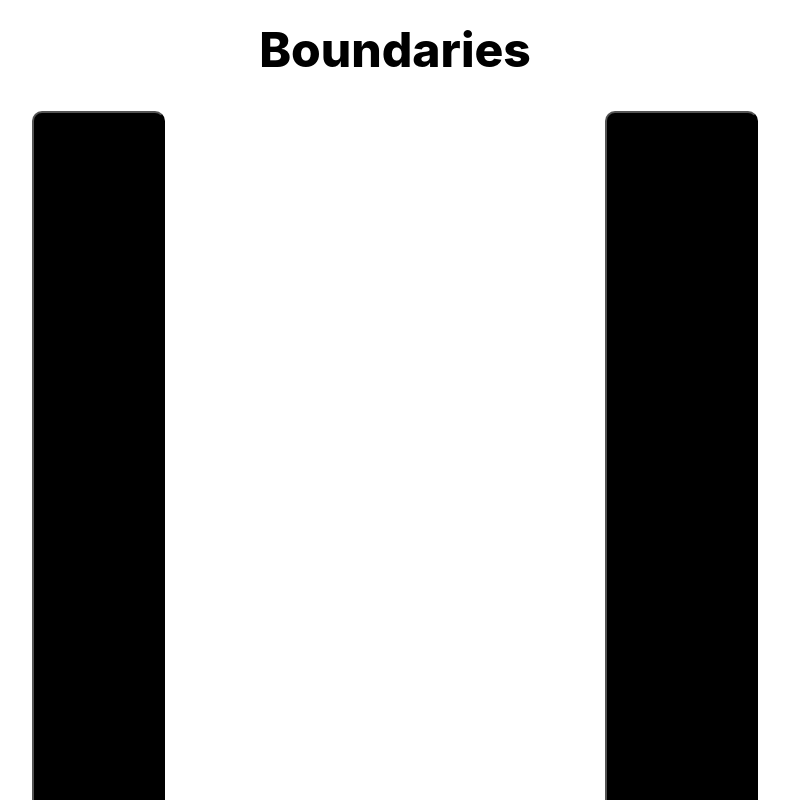
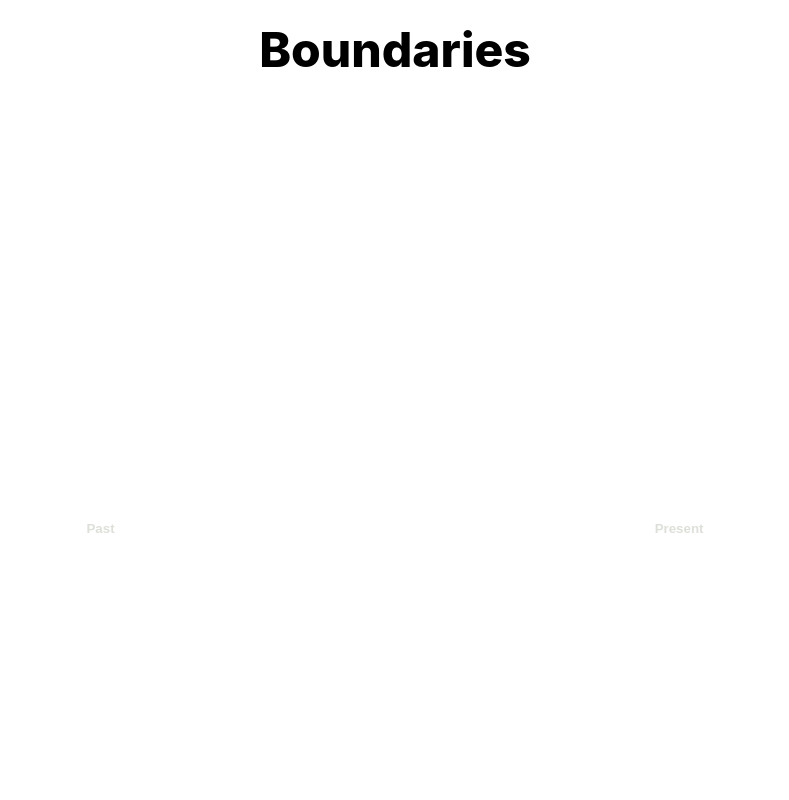
Before and after one commit to hgihyks/Boundaries, a React (Create React App) app: page /choice in a window 1280 px wide. Shown: the top 800 px of the page, without its empty margins (245-1034 px from the left). Built offline with nearby package versions, Linux system fonts and the light colour scheme.

Commit message:
Change choice screen hover behaviour

```diff
--- a/src/App.css
+++ b/src/App.css
@@ -38,24 +38,26 @@
 }
 
 .choice-button {
-  background-color: black;
+  background-color: white;
   padding: 410px 50px;
-  border-radius: 10px;
-  border: 'none';
+  border-radius: 5px;
+  border-color: white;
+  border: none;
   cursor: 'pointer';
-  transition: background-color 0.2s ease-in-out;
+  /* /* transition: background-color 0.2s ease-in-out; */
 }
 
 .choice-button:hover {
   background-color: black; /* This is a medium gray, change if you want */
+  border-color: black;
 }
 
 .button-text {
-  color: black;
+  color: rgb(221, 224, 217);
   font-weight: 600;
   transition: color 2s ease-in-out;
 }
 
 .choice-button:hover .button-text {
-  color: #e5e7eb; /* A light gray for the text, change if you want */
+  color: white; /* A light gray for the text, change if you want */
 }
```
